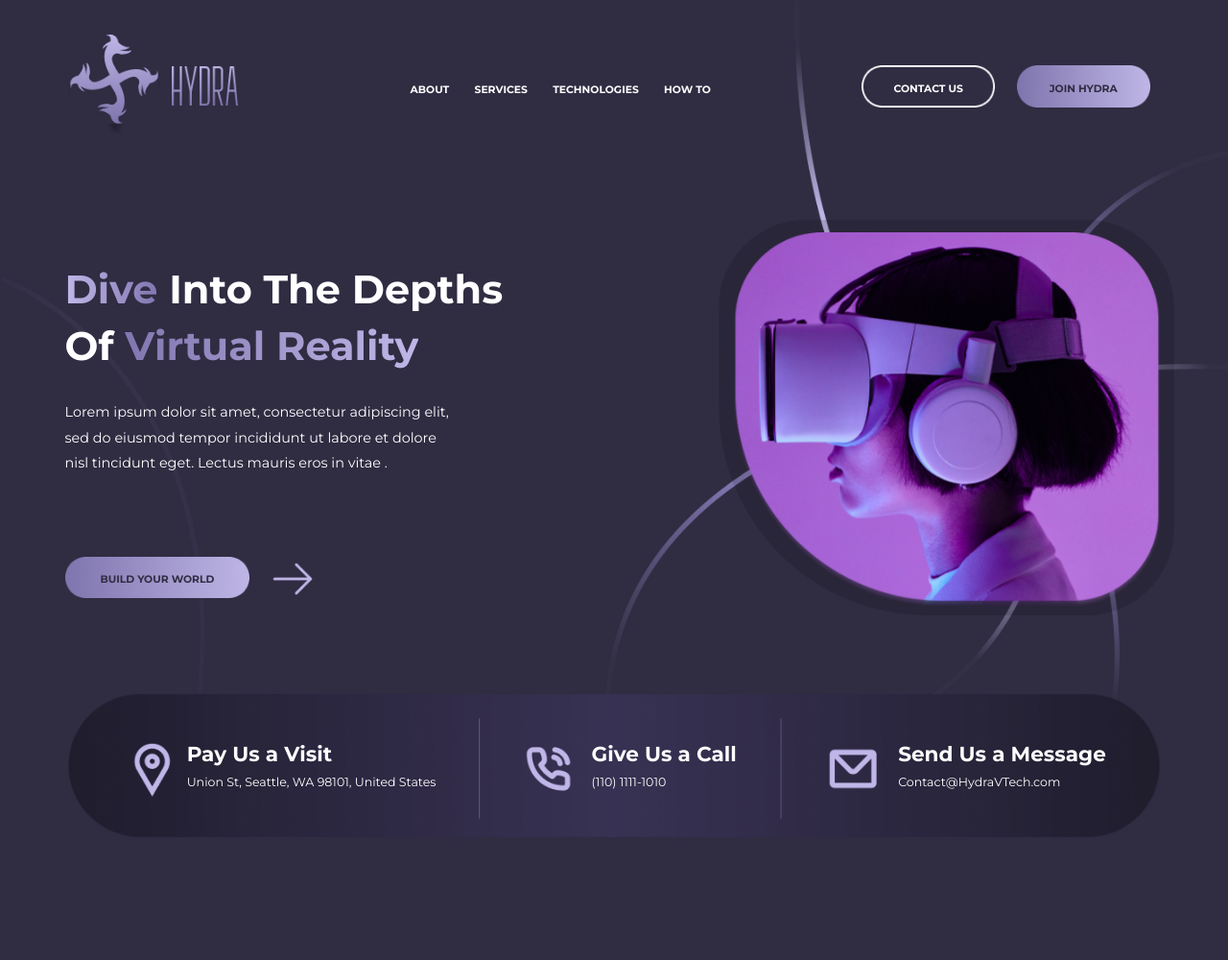
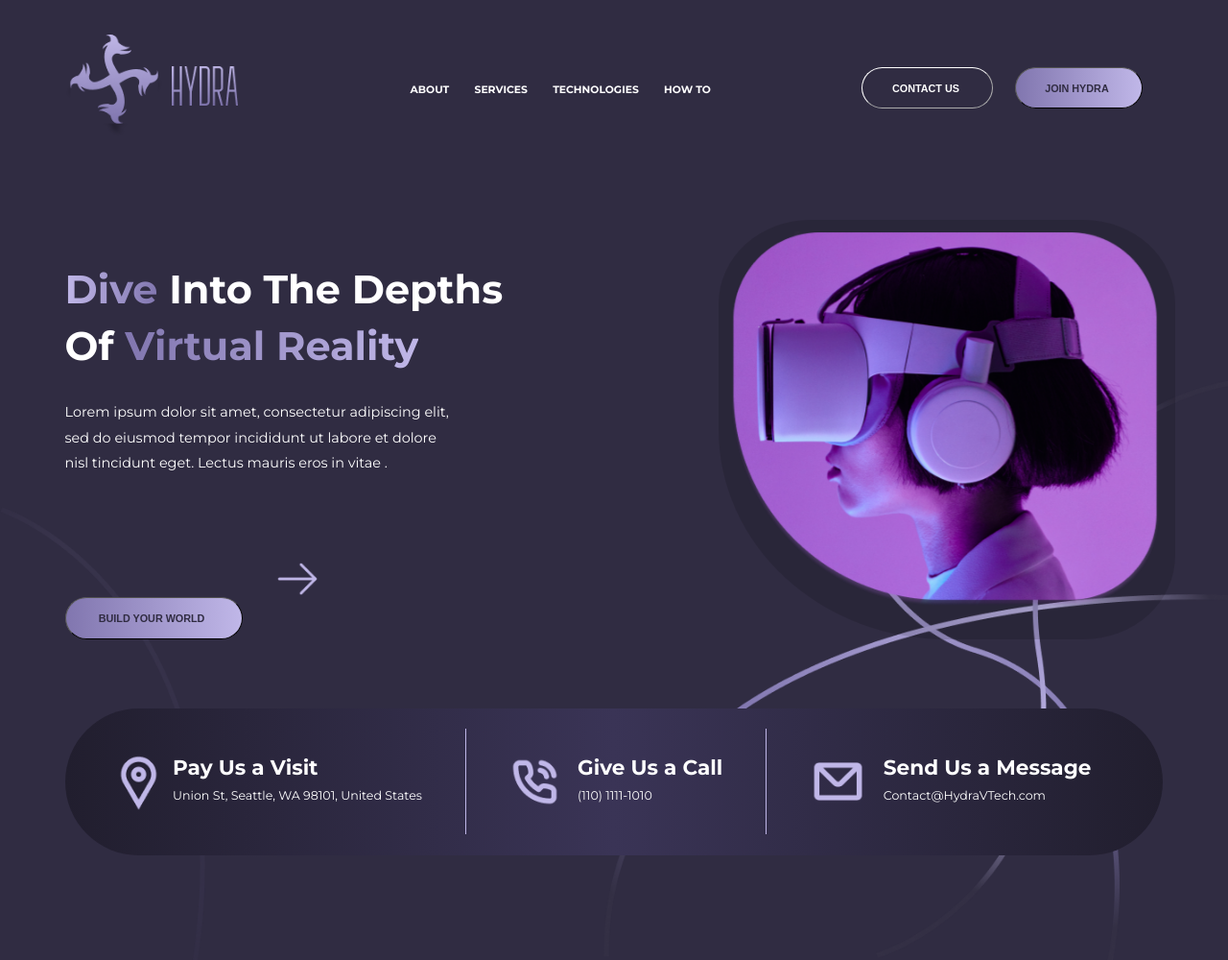
Before and after one commit to Anna-er/first-task, a plain HTML site: page index.html in a window 1280 px wide. Shown: the whole page at 96% size. Before the commit the page ends 879 px from the top, so only its background shows below. Drawn offline with Linux system fonts and the light colour scheme.

Commit message:
perf: Get rid of unnecessary png files

```diff
--- a/index.html
+++ b/index.html
@@ -27,15 +27,8 @@
                 <a class="nav-item" href="@">TECHNOLOGIES</a>
                 <a class="nav-item" href="@">HOW TO</a>
             </div>
-            <a class="container-button-1" href="@">
-                <img src="img/Rectangle%203.png" alt="" style="width:154px;">
-                <div class="centered">CONTACT US</div>
-            </a>
-
-            <a class="container-button-2" href="@">
-                <img src="img/Rectangle%202.png" alt="" style="width:155px;">
-                <div class="centered">JOIN HYDRA</div>
-            </a>
+            <button class="container-button-1">CONTACT US</button>
+            <button class="container-button-2">JOIN HYDRA</button>
 
         </div>
         <div class="header-d">
@@ -44,38 +37,26 @@
                 <div class="header-subtitle">Lorem ipsum dolor sit amet, consectetur adipiscing elit,
                     sed do eiusmod tempor incididunt ut labore et dolore
                     nisl tincidunt eget. Lectus mauris eros in vitae .</div>
-                <a class="container-button-2" href="@" style="display: flex; align-items: center;">
-                    <div class="container-button-2">
-                        <img src="img/Rectangle%2015.png" alt="" style="width 214px;">
-                        <div class="centered">BUILD YOUR WORLD</div>
-                    </div>
+                    <button class="container-button-2" style="padding: 17px 43px 16px 38px;">BUILD YOUR WORLD</button>
                     <img src="img/arrow-small-right.png" alt="">
-                </a>
             </div>
             <div class="main-image">
-                <div style="background:url(img/Rectangle%204.svg);background-repeat: no-repeat;background-size: contain;">
-                    <img class="img" src="img/Mask%20group.png"/>
-                </div>
+                <img class="img" src="img/Mask%20group.png"/>
             </div>
         </div>
         <div class="contacts">
-            <img class="rect" src="img/Rectangle%206.png" alt="">
-            <div class="centered" style="display: flex; align-items: center;">
-                <a class="location" style="display: flex; align-items: center; text-decoration: none;" href="https://goo.gl/maps/GZA3SBBUYengjPPq5">
+                <a class="location" style="display: flex; align-items: center; text-decoration: none; padding: 30px 50px 30px 50px;" href="https://goo.gl/maps/GZA3SBBUYengjPPq5">
                     <img src="img/Location-Icon.png" alt="" style="margin-right: 5px">
                     <div class="text"><span class="bold-text">Pay Us a Visit</span><br>Union St, Seattle, WA 98101, United States</div>
                 </a>
-                <img src="img/Vector%205.png" alt="" style="margin-left: 50px; margin-right: 50px;">
                 <a class="phone-number" style="display: flex; align-items: center; text-decoration: none;" href="tel:11011111010">
                     <img src="img/phone-call.png" alt="" style="margin-right: 20px">
                     <div class="text"><span class="bold-text">Give Us a Call</span><br>(110) 1111-1010</div>
                 </a>
-                <img src="img/Vector%206.png" alt="" style="margin-left: 50px; margin-right: 50px;">
-                <a class="mail" style="display: flex; align-items: center; text-decoration: none;" href="mailto:Contact@HydraVTech.com">
+                <a class="mail" style="display: flex; align-items: center; text-decoration: none; padding: 30px 50px 30px 50px;" href="mailto:Contact@HydraVTech.com">
                     <img src="img/mail.png" alt="" style="margin-right: 20px">
                     <div class="text"><span class="bold-text">Send Us a Message</span><br>Contact@HydraVTech.com</div>
                 </a>
-            </div>
         </div>
         <div class="background-lines">
             <img class="line-1"  src="img/backgroung/Vector%201.png" alt="">
--- a/style.css
+++ b/style.css
@@ -21,7 +21,7 @@ body {
     padding-top: 40px;
     display: flex;
     align-items: center;
-    z-index: 10px;
+    z-index: 10;
 }
 
 .header-logo2 {
@@ -51,8 +51,11 @@ body {
 
 .container-button-1 {
     position: relative;
+    background-color: #302C42;
+    border-radius: 40px;
+    border-color: #ffff;
+    padding: 17px 38px 16px 34px;
     color: #ffff;
-    text-decoration: none;
     white-space:nowrap;
     font-size: 12px;
     font-weight: 700;
@@ -64,8 +67,12 @@ body {
     opacity: 0.6;
 }
 
+
 .container-button-2 {
     position: relative;
+    background-image: linear-gradient(90deg, #8176AF, #C0B7E8);
+    border-radius: 40px;
+    padding: 17px 38px 16px 34px;
     color: #302C42;
     text-decoration: none;
     white-space:nowrap;
@@ -101,13 +108,18 @@ body {
 }
 
 .main-image {
+    border-radius: 20% 20% 20% 50%;
+    background-size: contain;
+    background-color: #00000021;
     margin-left: 250px;
     margin-top: 91px;
     z-index: 10;
 }
 .img {
+    width 490px;
+    height 426px;
     opacity: 0;
-    margin:15px 15px 15px 15px;
+    margin: 14px 18px 15px 13px;
     animation: 1s alternate slidein forwards;
     animation-delay: 1s;
 }
@@ -118,17 +130,22 @@ body {
 }
 
 .contacts {
+    border-radius: 90px;
+    background-size: contain;
+    background: linear-gradient(90deg, #211E2E, #3A3456, #211E2E);
     margin-top: 80px;
-    position: absolute;
+    padding: 20px 0px 20px 0px;
     display: flex;
     align-items: center;
     z-index: 10;
-}
-.rect {
     opacity: 0;
     animation: 1s alternate slidein forwards;
     animation-delay: 2s;
-    width:1272px;
+}
+.phone-number {
+    padding: 30px 50px 30px 50px;
+    border-left: 1px #C0B7E8 solid;
+    border-right: 1px #C0B7E8 solid;
 }
 .gradient1 {
 	color: transparent;
```
Also changed, not shown: img/Rectangle 15.png (deleted), img/Rectangle 2.png (deleted), img/Rectangle 3.png (deleted), img/Rectangle 4.svg (deleted), img/Rectangle 6.png (deleted), img/Vector 5.png (deleted), img/Vector 6.png (deleted).
